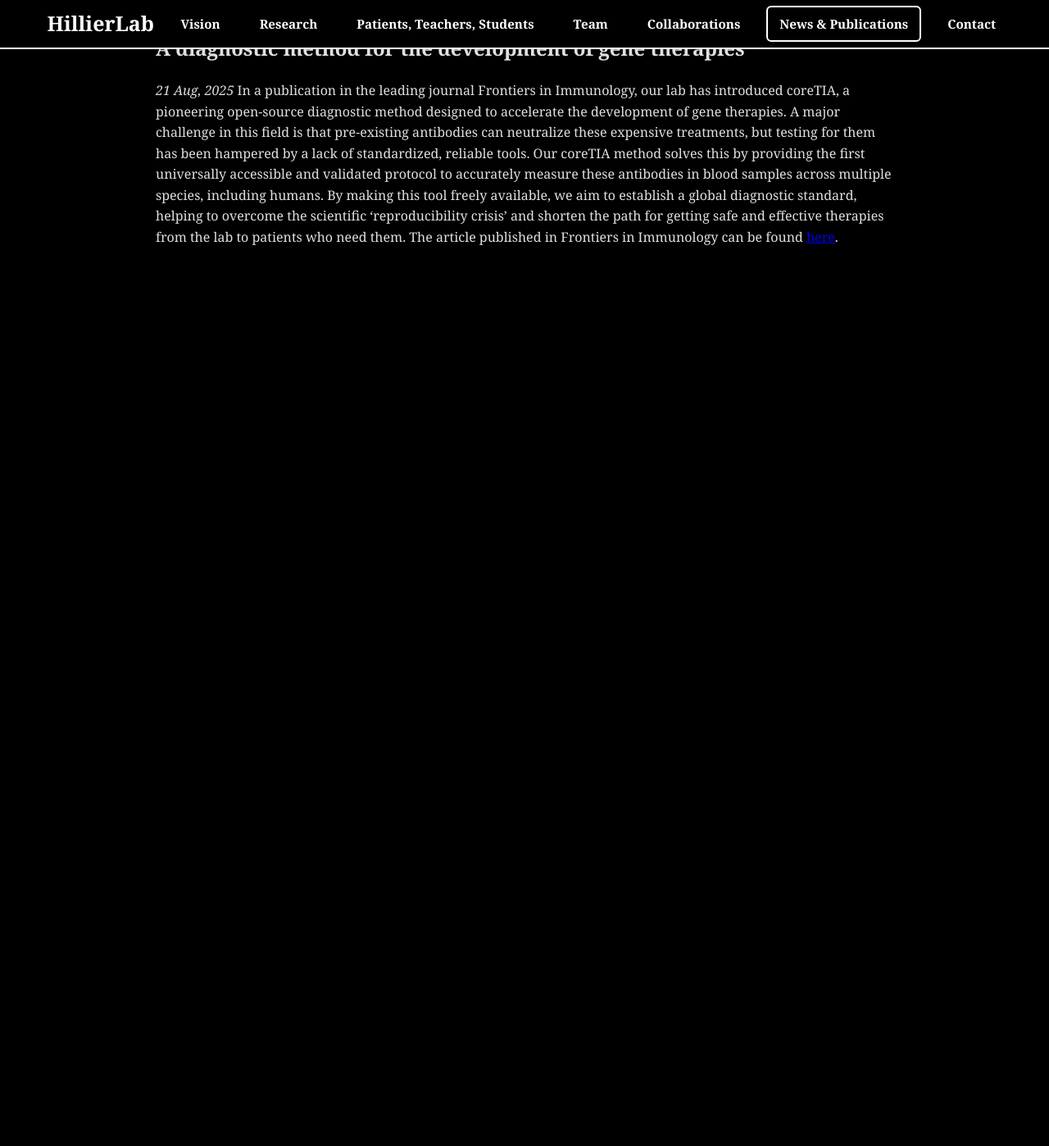
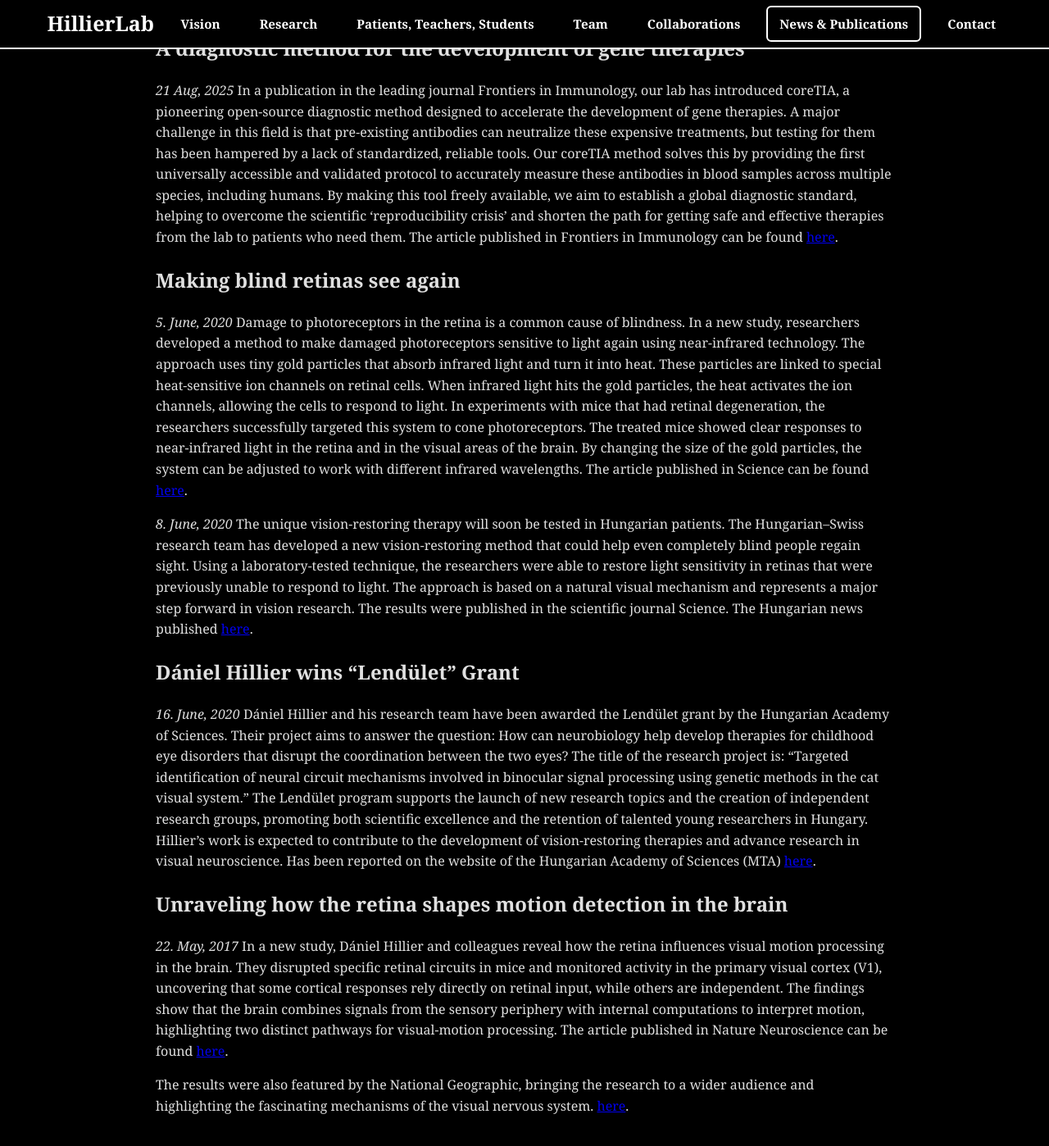
Before and after one commit to hillierlab/hillierlab.github.io, a Jekyll site: the page built from news-publications.md, in a window 1280 px wide and 1400 px high, scrolled down 475 px. Shown: the whole window at 82% size. Built offline with Jekyll 4.4.1, drawn with Linux system fonts in a browser that asks for light colours; before the commit the page ends 900 px from its top, so only the background shows below that.

Commit message:
Update news-publications.md
Betettem, amiket javasoltál. Nézd meg kérlek, hogy van-e észrevételed, javaslatod! Köszi, Gabi

```diff
--- a/news-publications.md
+++ b/news-publications.md
@@ -15,3 +15,42 @@ In a publication in the leading journal Frontiers in Immunology, our lab has int
 The article published in Frontiers in Immunology can be found <a href="https://www.frontiersin.org/journals/immunology/articles/10.3389/fimmu.2025.1623848/full"
    target="_blank"
    rel="noopener noreferrer">here</a>.
+
+## Making blind retinas see again
+*5. June, 2020*
+Damage to photoreceptors in the retina is a common cause of blindness. In a new study, researchers developed a method to make damaged photoreceptors sensitive to light again using near-infrared technology.
+The approach uses tiny gold particles that absorb infrared light and turn it into heat. These particles are linked to special heat-sensitive ion channels on retinal cells. When infrared light hits the gold particles, the heat activates the ion channels, allowing the cells to respond to light.
+In experiments with mice that had retinal degeneration, the researchers successfully targeted this system to cone photoreceptors. The treated mice showed clear responses to near-infrared light in the retina and in the visual areas of the brain. By changing the size of the gold particles, the system can be adjusted to work with different infrared wavelengths.
+The article published in Science can be found <a
+href="https://www.science.org/doi/10.1126/science.aaz5887"
+ target="_blank"
+rel="noopener noreferrer">here</a>.
+
+*8. June, 2020*
+The unique vision-restoring therapy will soon be tested in Hungarian patients. The Hungarian–Swiss research team has developed a new vision-restoring method that could help even completely blind people regain sight. Using a laboratory-tested technique, the researchers were able to restore light sensitivity in retinas that were previously unable to respond to light. The approach is based on a natural visual mechanism and represents a major step forward in vision research. The results were published in the scientific journal Science.
+The Hungarian news published <a
+href="https://qubit.hu/2020/06/08/hamarosan-magyar-betegeken-is-tesztelhetik-az-egyedulallo-latas-visszaallito-terapiat"
+target="_blank"
+rel="noopener noreferrer">here</a>.
+
+## Dániel Hillier wins "Lendület" Grant
+*16. June, 2020*
+Dániel Hillier and his research team have been awarded the Lendület grant by the Hungarian Academy of Sciences. Their project aims to answer the question: How can neurobiology help develop therapies for childhood eye disorders that disrupt the coordination between the two eyes?
+The title of the research project is: “Targeted identification of neural circuit mechanisms involved in binocular signal processing using genetic methods in the cat visual system.”
+The Lendület program supports the launch of new research topics and the creation of independent research groups, promoting both scientific excellence and the retention of talented young researchers in Hungary. Hillier’s work is expected to contribute to the development of vision-restoring therapies and advance research in visual neuroscience.
+Has been reported on the website of the Hungarian Academy of Sciences (MTA) <a
+href="https://mta.hu/mta_hirei/a-hagyomanyos-okologiai-tudastol-a-molekulak-szerkezetenek-felterkepezeseig-az-mta-lendulet-programjanak-uj-nyertesei-110694"
+target="_blank"
+rel="noopener noreferrer">here</a>.
+
+## Unraveling how the retina shapes motion detection in the brain
+*22. May, 2017*
+In a new study, Dániel Hillier and colleagues reveal how the retina influences visual motion processing in the brain. They disrupted specific retinal circuits in mice and monitored activity in the primary visual cortex (V1), uncovering that some cortical responses rely directly on retinal input, while others are independent. The findings show that the brain combines signals from the sensory periphery with internal computations to interpret motion, highlighting two distinct pathways for visual-motion processing. The article published in Nature Neuroscience can be found <a
+href="https://www.nature.com/articles/nn.4566"
+target="_blank"
+rel="noopener noreferrer">here</a>.
+
+The results were also featured by the National Geographic, bringing the research to a wider audience and highlighting the fascinating mechanisms of the visual nervous system. <a
+href="https://ng.24.hu/tudomany/2017/05/23/megerteni-az-agykereg-fantasztikus-alkalmazkodokepesseget/"
+target="_blank"
+rel="noopener noreferrer">here</a>.
```
